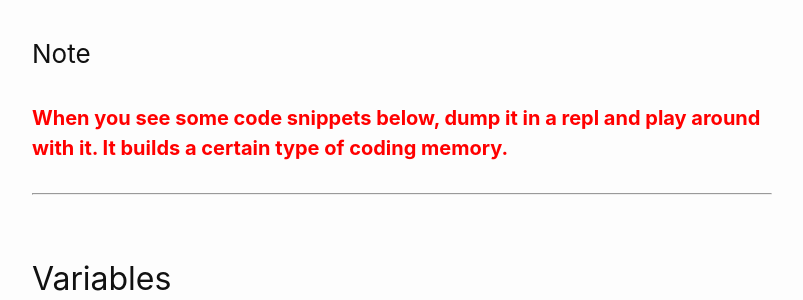
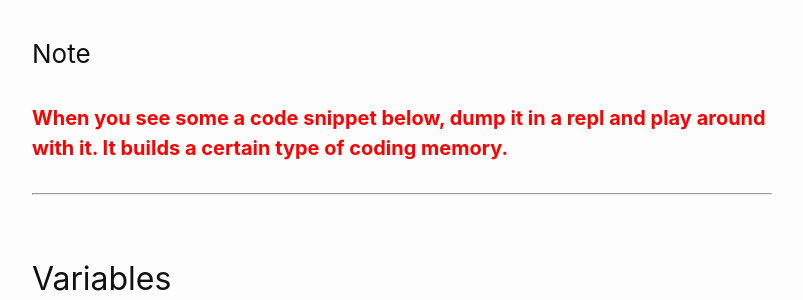
Before and after one commit to multum-non-multa/code, a Jekyll site: the page built from _posts/2021-08-31-variables-string-methods-functions.md, in a window 1280 px wide and 900 px high, scrolled down 698 px. Shown: the part 154-454 px from the top of the window, without its empty margins (238-1041 px from the left). Built offline with Jekyll 4.4.1, drawn with Linux system fonts in a browser that asks for light colours.

Commit message:
variables

```diff
--- a/_posts/2021-08-31-variables-string-methods-functions.md
+++ b/_posts/2021-08-31-variables-string-methods-functions.md
@@ -34,7 +34,7 @@ title: "Variables, Data Types, and More on Strings"
 
 ### Note
 
-<h4 style="color:red;font-weight:bold">When you see some code snippets below, dump it in a repl and play around with it.  It builds a certain type of coding memory.</h4>
+<h4 style="color:red;font-weight:bold">When you see some a code snippet below, dump it in a repl and play around with it.  It builds a certain type of coding memory.</h4>
 
 ---
 
```
Also changed, not shown: 1 other file.
